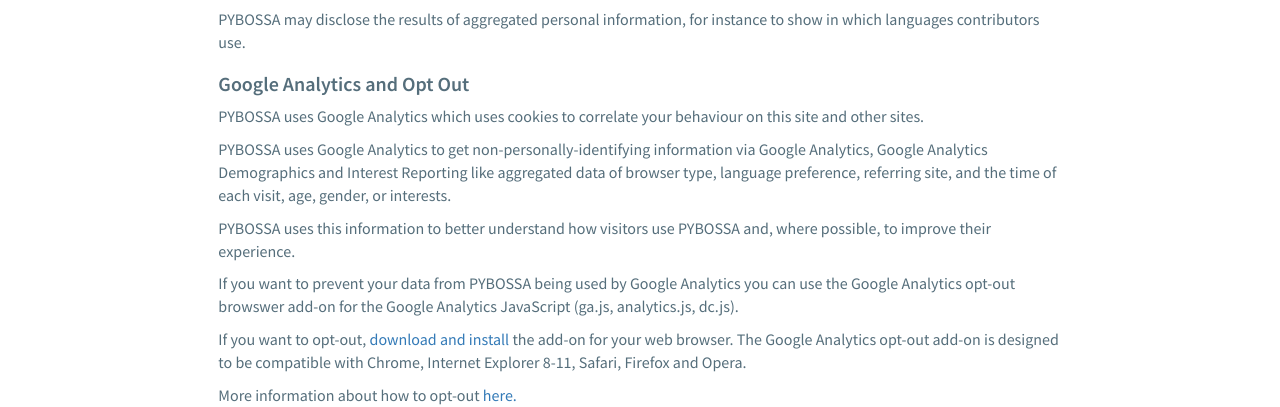
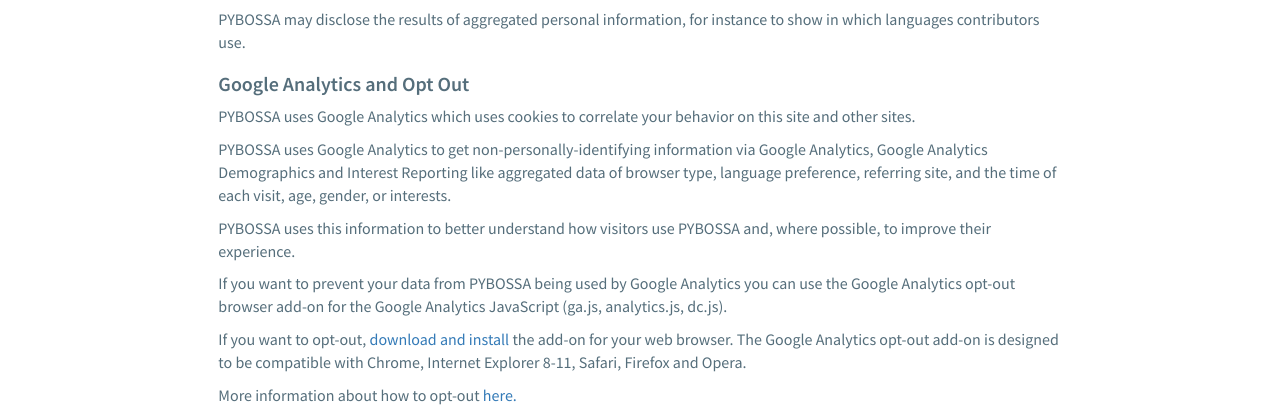
Before and after one commit to Scifabric/pybossa.github.io, a Jekyll site: the page built from privacy.html, in a window 1280 px wide and 900 px high, scrolled down 1084 px. Shown: the part 154-561 px from the top of the window. Built offline with Jekyll 4.4.1, drawn with Linux system fonts in a browser that asks for light colours; nearby versions of some CDN libraries; comment, search, counter and statistics services are not loaded; a style sheet for code colours, icons or effects is not loaded; some of the changed text lies outside the part shown.

Commit message:
fix spelling

```diff
--- a/privacy.html
+++ b/privacy.html
@@ -91,7 +91,7 @@
 
                 <h3>Google Analytics and Opt Out</h3>
                 <p>PYBOSSA uses Google Analytics which uses cookies
-                to correlate your behaviour on this site and other sites.</p>
+                to correlate your behavior on this site and other sites.</p>
 
                 <p>PYBOSSA uses Google Analytics to get non-personally-identifying
                 information via Google Analytics, Google Analytics Demographics and Interest
@@ -103,7 +103,7 @@
 
                 <p>If you want to prevent your data from PYBOSSA being
                 used by Google Analytics you can use the Google Analytics opt-out
-                browswer add-on for the Google Analytics JavaScript (ga.js,
+                browser add-on for the Google Analytics JavaScript (ga.js,
                 analytics.js, dc.js).</p>
 
                 <p>If you want to opt-out, <a
```
Also changed, not shown: other parts of privacy.html (+1 -1 lines).
